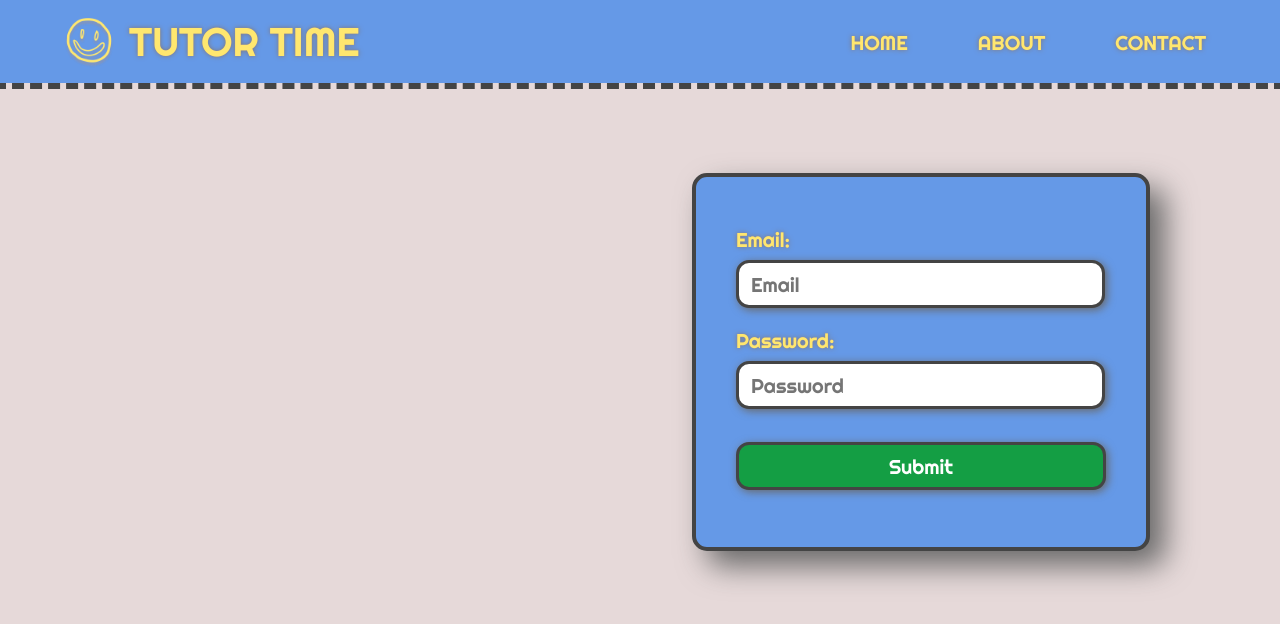
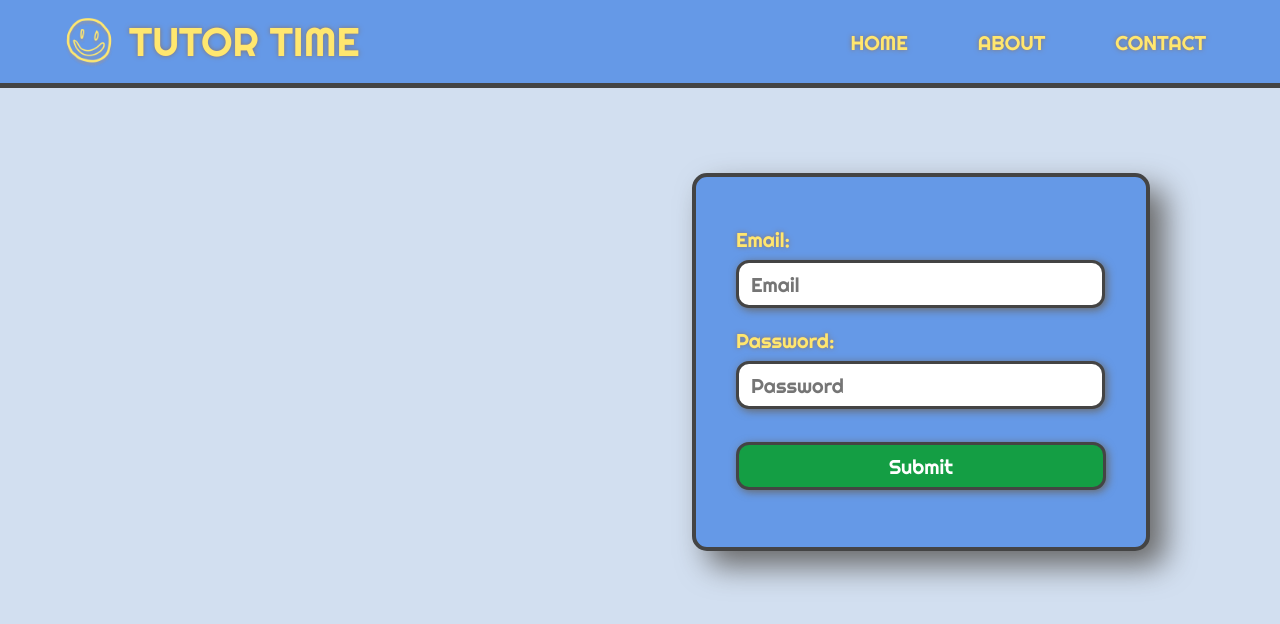
Before and after one commit to hiphoppopotamus/tutor-time, a React (Create React App) app: page / in a window 1280 px wide. Shown: the top 624 px of the page. Built offline with nearby package versions, Linux system fonts and the light colour scheme.

Commit message:
implement login box

```diff
--- a/src/css/Navbar.css
+++ b/src/css/Navbar.css
@@ -2,8 +2,8 @@
     background: #6599E7;
     font-family: "Righteous";
     font-weight: 400;
-    outline: dashed;
-    outline-width: 6px;
+    outline: solid;
+    outline-width: 5px;
     outline-color: #444;
     margin-bottom: 5px;
 }
--- a/src/index.css
+++ b/src/index.css
@@ -5,7 +5,7 @@ body {
     sans-serif;
   -webkit-font-smoothing: antialiased;
   -moz-osx-font-smoothing: grayscale;
-  background: rgb(230, 217, 217);
+  background: rgb(210, 223, 240);
 }
 
 code {
```
